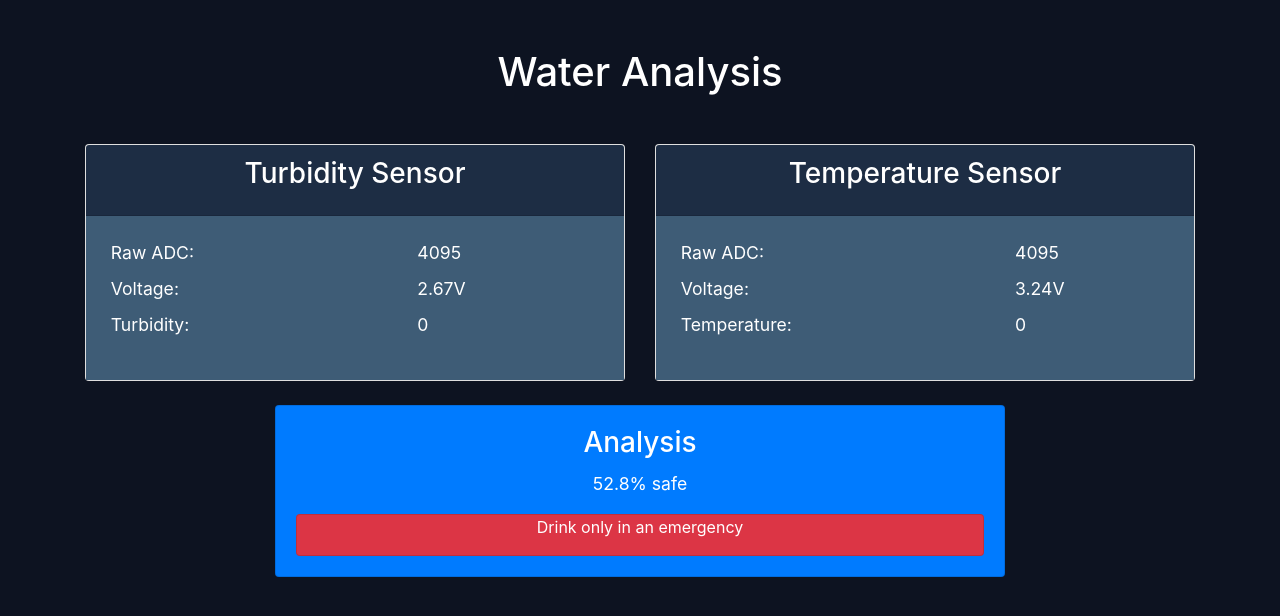
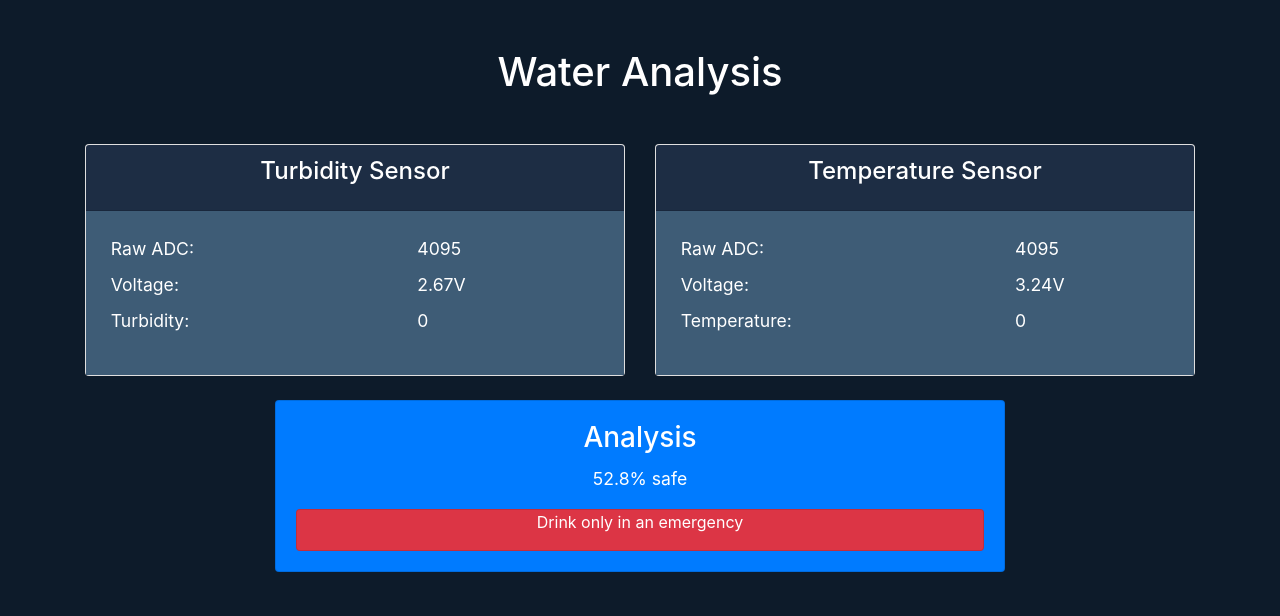
Before and after one commit to bulaya-ute/WaterAnalysis, a Flask app: page / in a window 1280 px wide. Shown: the top 616 px of the page. Run offline with Flask 3, Linux system fonts and the light colour scheme; some libraries are stand-ins or nearby versions.

Commit message:
Added major visual improvements and a voltage row on for each sensor. Added utility file and a function to generate analysis details such as safety rating and description.

```diff
--- a/static/css/style.css
+++ b/static/css/style.css
@@ -1,5 +1,5 @@
 body {
-    background-color: #0d1321;
+    background-color: #0d1b2a;
 }
 
 .card-header {
--- a/templates/index.html
+++ b/templates/index.html
@@ -21,7 +21,7 @@
     <div class="row">
         <div class="col-md-6">
             <div class="card card-text mb-4 rounded">
-                <div class="card-header text-center"><h3 class="card-title">Turbidity Sensor</h3></div>
+                <div class="card-header text-center"><h4 class="card-title">Turbidity Sensor</h4></div>
                 <div class="card-body sensor">
                     <table class="table table-borderless table-sm">
                         <tbody class="text-left">
@@ -44,8 +44,8 @@
         </div>
 
         <div class="col-md-6">
-            <div class="card rounded-9 card-text mb-4">
-                <div class="card-header text-center"><h3 class="card-title">Temperature Sensor</h3></div>
+            <div class="card card-text mb-4 rounded">
+                <div class="card-header text-center"><h4 class="card-title">Temperature Sensor</h4></div>
                 <div class="card-body sensor">
                     <table class="table table-borderless table-sm">
                         <tbody>
```
